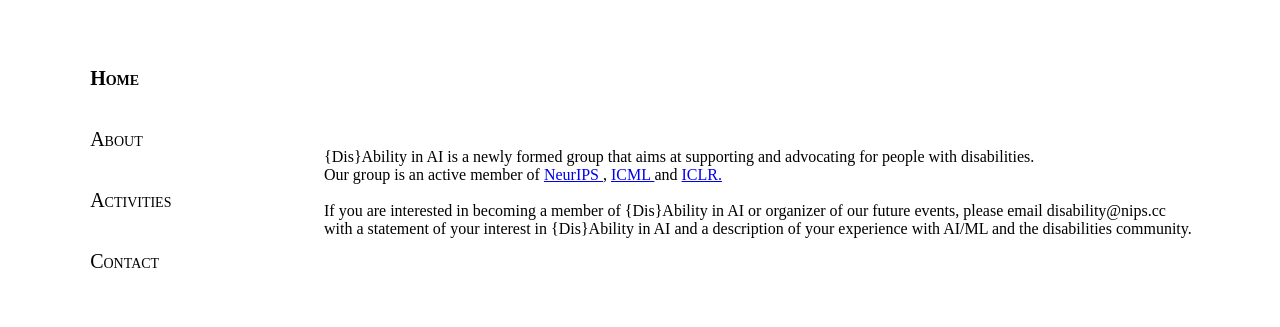
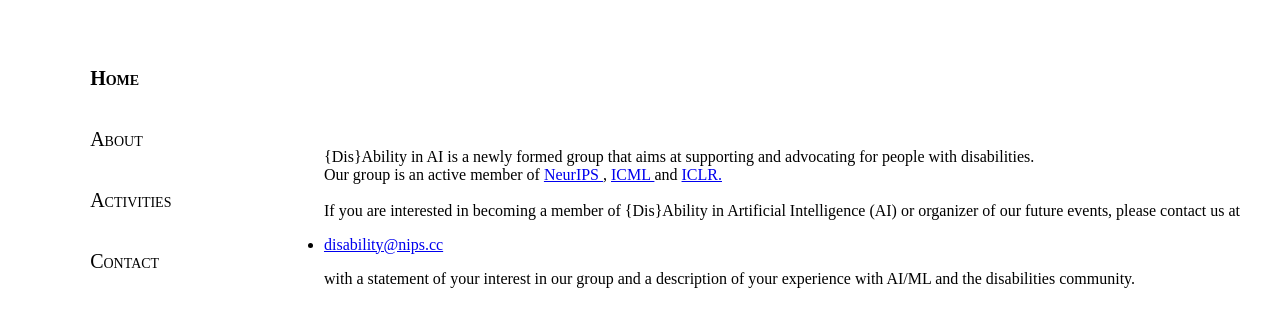
Before and after one commit to Elesa/ability_in_AI, a plain HTML site: page index.html in a window 1280 px wide. Shown: the part 201-528 px from the top of the page. Drawn offline with Linux system fonts and the light colour scheme.

Commit message:
Update index.html

```diff
--- a/index.html
+++ b/index.html
@@ -75,15 +75,17 @@
         <!----------- Home -------------------------------------->
         <div id="home" style="display: block">
 
-          {Dis}Ability in AI is a newly formed group that aims at supporting and advocating for people with disabilities.
+        {Dis}Ability in AI is a newly formed group that aims at supporting and advocating for people with disabilities.
         <br>
         Our group is an active member of <a href="https://nips.cc/ "> NeurIPS </a> ,
         <a href="https://icml.cc "> ICML </a>  and <a href="https://iclr.cc/"> ICLR.</a>
         <br>
         <br>
-        If you are interested in becoming a member of {Dis}Ability in AI or organizer of our future events, please email disability@nips.cc
-        <br>
-        with a statement of your interest in {Dis}Ability in AI and a description of your experience with AI/ML and the disabilities community.
+        If you are interested in becoming a member of {Dis}Ability in Artificial Intelligence (AI) or organizer of our future events, please contact us at
+        <ul>
+          <li> <a href="mailto:disability@nips.cc "> disability@nips.cc </a> </li>
+        </ul>
+        with a statement of your interest in our group and a description of your experience with AI/ML and the disabilities community.
 
         </div>
 
@@ -99,7 +101,9 @@
 
           <b> What do we mean by the term disabled people </b>:
           <br>
-          The term disabled people is used to include all those who experience barriers in accessing education due to having or being   considered to have an impairment. This includes
+          The term disabled people is used to include all those who experience barriers in accessing education due to having or being considered to have an impairment.
+          <br>
+          This includes
           <ul>
           <li> people with physical or sensory impairments  </li>
           <li> people with specific learning difficulties (such as dyslexia, dyspraxia or AD(H)D)  </li>
```
